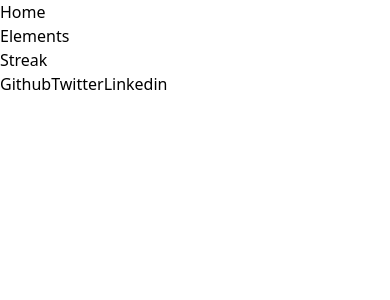
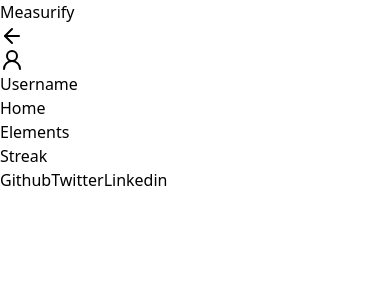
Before and after one commit to thieves-guild/ego, a React (Vite) app: page / in a window 390 px wide. Shown: the top 300 px of the page. Built offline with nearby package versions, Linux system fonts and the light colour scheme.

Commit message:
Designing responsivness to Sidebar component

```diff
--- a/src/layout/sidebar/index.tsx
+++ b/src/layout/sidebar/index.tsx
@@ -1,14 +1,38 @@
 import { useState } from "react";
 import MenuLink from "./links";
+import {
+  ArrowLeft,
+  ArrowRight,
+  Component,
+  Flame,
+  Home,
+  User2Icon,
+} from "lucide-react";
 
 const Sidebar = () => {
   const [open, setOpen] = useState(true);
 
   return (
-    <div className="flex flex-col text-gray-200 py-8 w-60 px-2 text-lg bg-slate-600">
-      <MenuLink to="/" name="Home" />
-      <MenuLink to="/elements" name="Elements" />
-      <MenuLink to="/streak" name="Streak" />
+    <div
+      className={`text-gray-200 duration-300 py-8 px-2 text-lg bg-slate-600 ${
+        open ? "w-60" : "w-fit"
+      }`}
+    >
+      <div className="text-white text-3xl flex justify-between items-center">
+        {open && <h1>Measurify</h1>}
+        <p onClick={() => setOpen(!open)}>
+          {open ? <ArrowLeft /> : <ArrowRight />}
+        </p>
+      </div>
+      <div className="flex gap-4 bg-slate-700 p-2 my-4">
+        <User2Icon />
+        {open && <h1>Username</h1>}
+      </div>
+      <div className="flex flex-col">
+        <MenuLink to="/" name={open ? "Home" : <Home />} />
+        <MenuLink to="/elements" name={open ? "Elements" : <Component />} />
+        <MenuLink to="/streak" name={open ? "Streak" : <Flame />} />
+      </div>
     </div>
   );
 };
--- a/src/layout/sidebar/links.tsx
+++ b/src/layout/sidebar/links.tsx
@@ -1,8 +1,8 @@
-import React from "react";
+import React, { ReactNode } from "react";
 import { NavLink } from "react-router-dom";
 
 type Props = {
-  name: string;
+  name: string | ReactNode;
   to: string;
 };
 
```
Also changed, not shown: src/layout/sidebar/user.tsx (added, +12 -0 lines).
